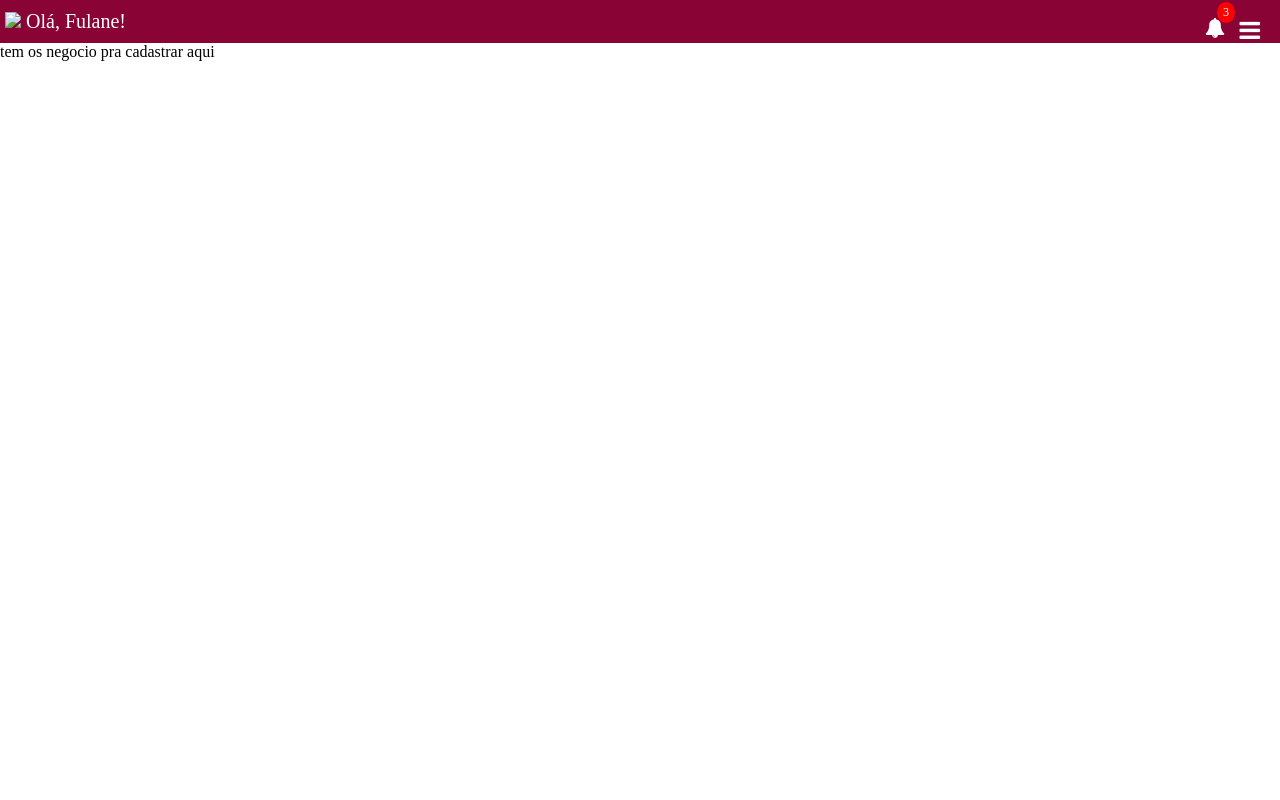
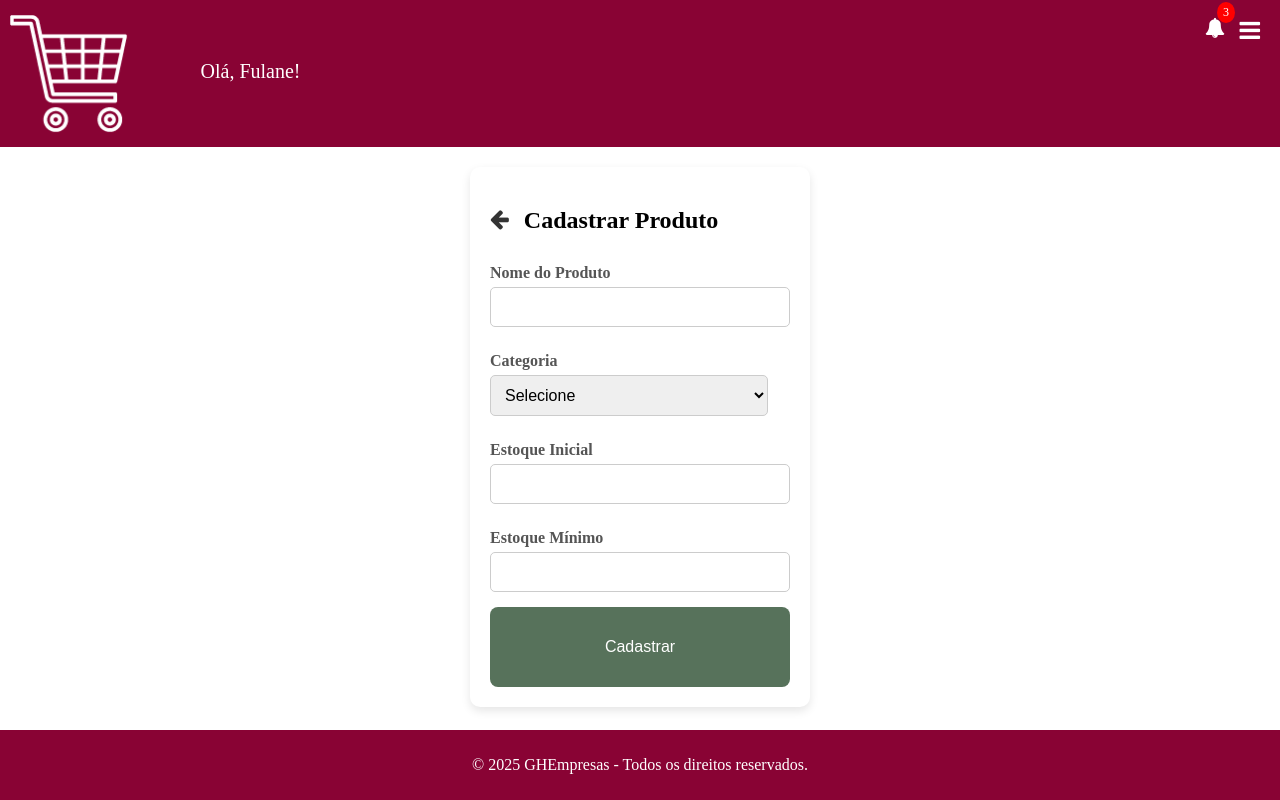
Before and after one commit to sieg3d/Lista-de-compras, a plain HTML site: page cadastrar_produto.html in a window 1280 px wide. Drawn offline with Linux system fonts and the light colour scheme.

Commit message:
Novas Páginas
login.html e cadastro_produto.html criados

Falta limpeza no codigo

```diff
--- a/cadastrar_produto.html
+++ b/cadastrar_produto.html
@@ -1,17 +1,75 @@
 <!DOCTYPE html>
-<html lang="en">
+<html lang="pt-BR">
+
 <head>
     <meta charset="UTF-8">
-    <meta name="viewport" content="width=device-width, initial-scale=1.0">
+    <meta name="viewport" content="width=device-width, initial-scale=1">
     <link rel="stylesheet" href="style.css">
     <link rel="stylesheet" href="https://cdnjs.cloudflare.com/ajax/libs/font-awesome/4.7.0/css/font-awesome.min.css">
-    <title>Document</title>
+    <title>Cadastrar Produto</title>
 </head>
-<body><div class="mobile-container">
-    <script src="navbar.js"></script>
 
-    tem os negocio pra cadastrar aqui
-</div>
-<script src="script.js"></script>
+<body>
+    <div class="mobile-container">
+
+        <!-- Topnav -->
+        <div class="topnav">
+            <a href="index.html" class="active">
+                <img src="Imagens/logo.png" id="logo"> Olá, Fulane!
+            </a>
+
+            <a href="#" class="notification">
+                <i class="fa fa-bell"></i>
+                <span class="badge">3</span>
+            </a>
+
+            <a href="javascript:void(0);" class="icon" onclick="menu()">
+                <i class="fa fa-bars"></i>
+            </a>
+
+            <div id="myLinks">
+                <a href="cadastrar_produto.html">Cadastrar Produtos</a>
+                <a href="#">Estoque</a>
+                <a href="#">Sair</a>
+            </div>
+        </div>
+
+        <!-- Formulário de Cadastro -->
+        <div class="container">
+            <div class="header">
+                <a href="index.html" class="back-btn"><i class="fa fa-arrow-left"></i></a>
+                <h2>Cadastrar Produto</h2>
+            </div>
+
+            <form id="produtoForm">
+                <label for="nome_produto">Nome do Produto</label>
+                <input type="text" id="nome_produto" name="nome_produto" required>
+
+                <label for="categoria">Categoria</label>
+                <select id="categoria" name="categoria" required>
+                    <option value="">Selecione</option>
+                    <option value="Alimentos">Alimentos</option>
+                    <option value="Bebidas">Bebidas</option>
+                    <option value="Limpeza">Limpeza</option>
+                </select>
+
+                <label for="estoque_inicial">Estoque Inicial</label>
+                <input type="number" id="estoque_inicial" name="estoque_inicial" required>
+
+                <label for="estoque_minimo">Estoque Mínimo</label>
+                <input type="number" id="estoque_minimo" name="estoque_minimo" required>
+
+                <button type="submit" class="btn">Cadastrar</button>
+            </form>
+        </div>
+
+    </div>
+
+    <footer class="footer">
+        <p>© 2025 GHEmpresas - Todos os direitos reservados.</p>
+    </footer>
+
+    <script src="script.js"></script>
 </body>
+
 </html>
--- a/navbar.js
+++ /dev/null
@@ -1,22 +0,0 @@
-document.write(`
-    <div class="topnav">
-      <a href="#home" class="active">
-        <img src="logo.png" id="oi"> Olá, Fulane!
-      </a>
-
-      <a href="#" class="notification">
-        <i class="fa fa-bell"></i>
-        <span class="badge">3</span>
-      </a>
-
-      <a href="javascript:void(0);" class="icon" onclick="myFunction()">
-        <i class="fa fa-bars"></i>
-      </a>
-
-      <div id="myLinks">
-        <a href="cadastrar_produto.html">Cadastrar Produtos</a>
-        <a href="#">Estoque</a>
-        <a href="#">Sair</a>
-      </div>
-    </div>
-  `);
--- a/style.css
+++ b/style.css
@@ -98,8 +98,10 @@ html, body {
     justify-items: center;
 }
 
-.btn {
-    width: 120px;
+
+.btn, .btn-login {
+    /* width: 120px; */
+    width: 100%;
     height: 80px;
     font-size: 16px;
     border: none;
@@ -115,8 +117,11 @@ html, body {
     gap: 5px;
 }
 
+.btn-login{
+    height: 40px;
+}
 .btn img {
-    width: 30px;  /* Ajuste o tamanho da imagem */
+    width: 30px;
     height: 30px;
 }
 
@@ -134,3 +139,70 @@ html, body {
     width: 80%;
     max-width: 2000px;
 }
+
+/* Container do formulário */
+.container {
+    max-width: 300px;
+    margin: 20px auto;
+    padding: 20px;
+    background: white;
+    box-shadow: 0px 4px 10px rgba(0, 0, 0, 0.1);
+    border-radius: 10px;
+}
+
+/* Formulário */
+form {
+    display: flex;
+    flex-direction: column;
+}
+
+/* Labels acima dos inputs */
+label {
+    display: block;
+    font-weight: bold;
+    margin: 10px 0 5px;
+    color: #555;
+}
+
+/* Inputs */
+input, select {
+    width: 92.7%;
+    padding: 10px;
+    border: 1px solid #ccc;
+    border-radius: 5px;
+    font-size: 16px;
+    margin-bottom: 15px;
+}
+
+input:focus, select:focus {
+    border-color: #890334;
+    outline: none;
+    box-shadow: 0 0 5px rgba(137, 3, 52, 0.3);
+}
+
+
+.header {
+    display: flex;
+    align-items: center;
+    gap: 15px; /* Espaçamento entre a seta e o título */
+    justify-content: flex-start; /* Alinha à esquerda */
+}
+
+.back-btn {
+    text-decoration: none;
+    color: #333;
+    font-size: 22px;
+}
+
+
+.page-container {
+    display: flex;
+    justify-content: center;
+    align-items: center;
+    min-height: 100vh; /* Garante que o contêiner ocupa toda a altura da tela */
+}
+
+.ico{
+    width: 50px;
+    height: 50px;
+}
```
Also changed, not shown: index.html (+12 -8 lines), login.html (added, +40 -0 lines).
